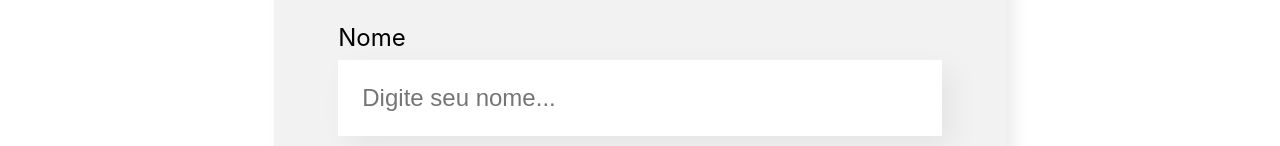
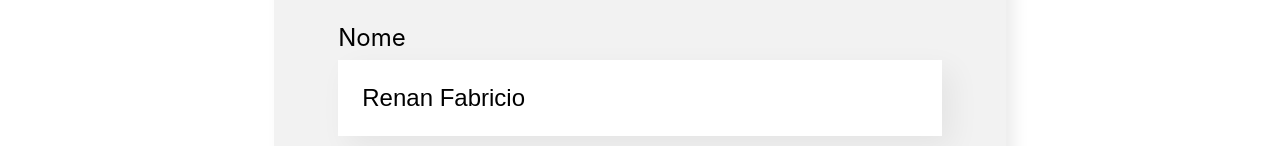
Before and after one commit to Renanfls/Organograma_React-JS, a React (Create React App) app in the folder organo/: page / in a window 1280 px wide. Shown: the part 654-800 px from the top of the page. Built offline with nearby package versions, Linux system fonts and the light colour scheme.

Commit message:
13:50 05/09/2022

```diff
--- a/organo/src/components/CampoTexto/index.js
+++ b/organo/src/components/CampoTexto/index.js
@@ -4,10 +4,17 @@
 
     const placeholderModificada = `${props.placeholder}...`
 
+    let valor = 'Renan Fabricio'
+
+    const aoDigitado = (evento) => {
+        valor = evento.target.value
+        console.log(valor)
+    }
+
     return (
         <div className="campo-texto">
             <label>{props.label}</label>
-            <input required={props.obrigatorio} placeholder={placeholderModificada}/>
+            <input value={valor} onChange={aoDigitado} required={props.obrigatorio} placeholder={placeholderModificada}/>
         </div>
     )
 }
```
Also changed, not shown: 1 other file (tests, documents, lock files or other folders).
